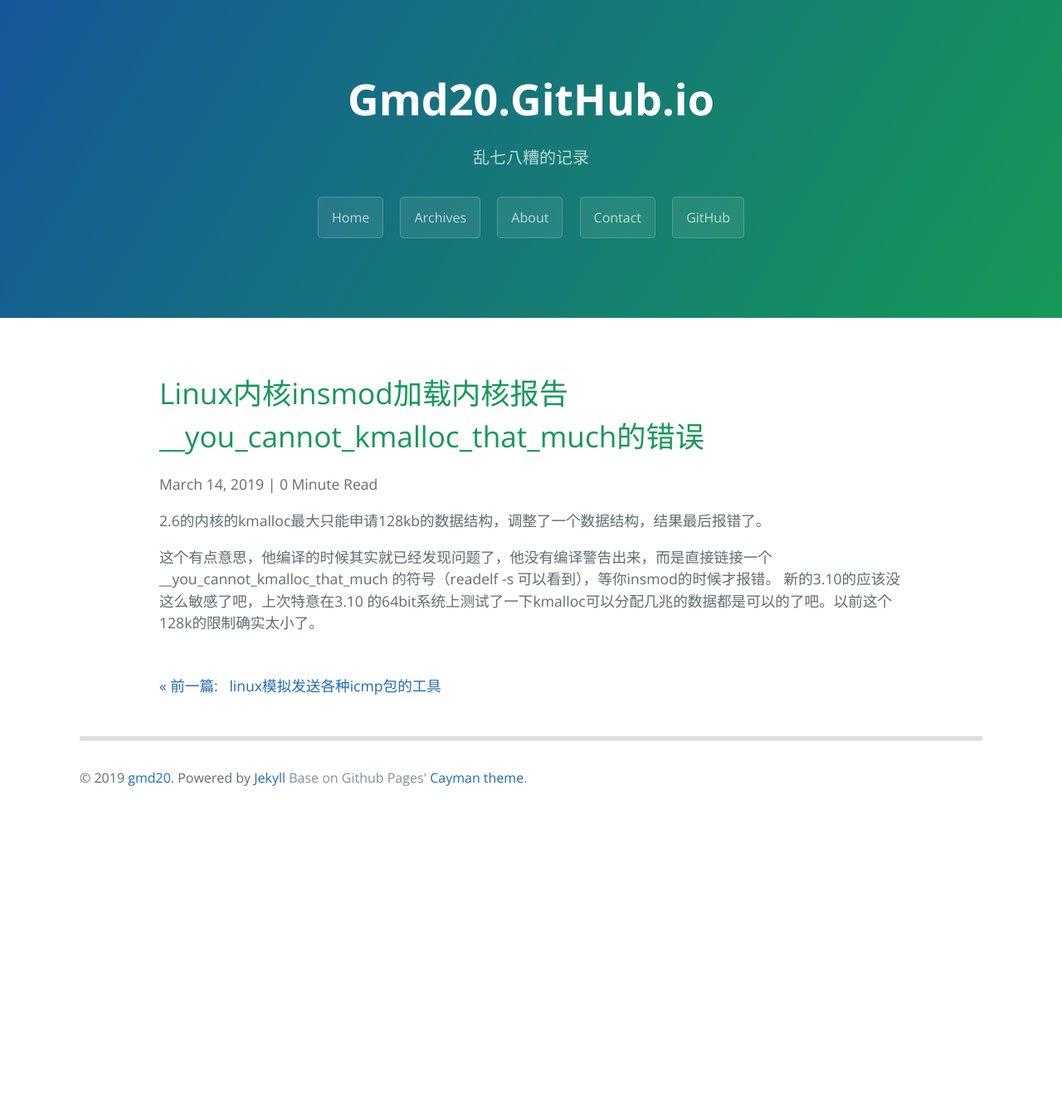
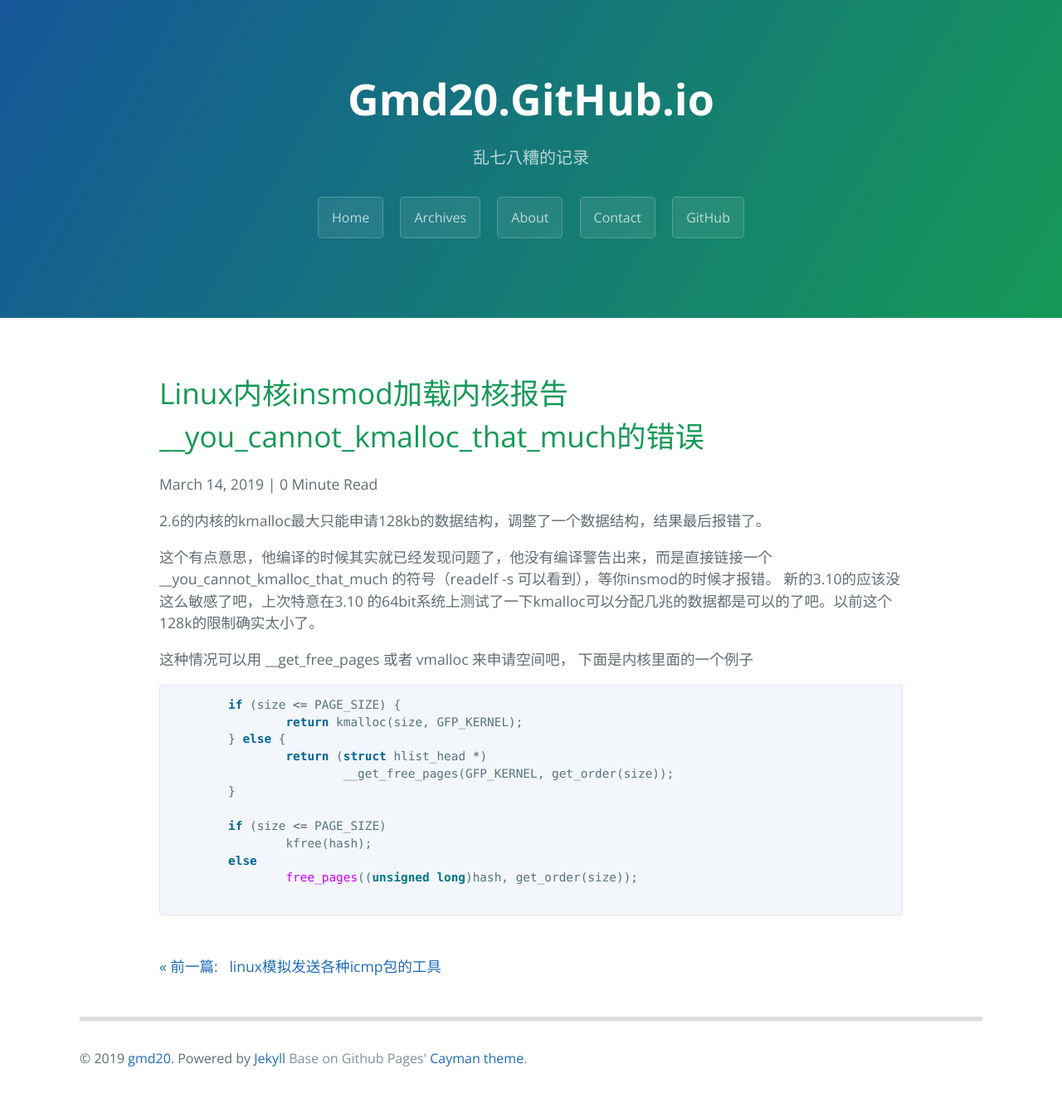
Before and after one commit to gmd20/gmd20.github.io, a Jekyll site: the page built from _posts/2019-03-14-Linux内核insmod加载内核报告__you_cannot_kmalloc_that_much的错误.markdown, in a window 1280 px wide. Shown: the whole page at 83% size. Built offline with Jekyll 4.4.1, drawn with Linux system fonts in a browser that asks for light colours; comment, search, counter and statistics services are not loaded; before the commit the page ends 997 px from its top, so only the background shows below that.

Commit message:
Update 2019-03-14-Linux内核insmod加载内核报告__you_cannot_kmalloc_that_much的错误.markdown

````diff
--- a/_posts/2019-03-14-Linux内核insmod加载内核报告__you_cannot_kmalloc_that_much的错误.markdown
+++ b/_posts/2019-03-14-Linux内核insmod加载内核报告__you_cannot_kmalloc_that_much的错误.markdown
@@ -2,3 +2,19 @@
 
 这个有点意思，他编译的时候其实就已经发现问题了，他没有编译警告出来，而是直接链接一个 __you_cannot_kmalloc_that_much 的符号（readelf -s 可以看到），等你insmod的时候才报错。
 新的3.10的应该没这么敏感了吧，上次特意在3.10 的64bit系统上测试了一下kmalloc可以分配几兆的数据都是可以的了吧。以前这个128k的限制确实太小了。
+
+这种情况可以用 __get_free_pages 或者 vmalloc 来申请空间吧， 下面是内核里面的一个例子
+```c
+	if (size <= PAGE_SIZE) {
+		return kmalloc(size, GFP_KERNEL);
+	} else {
+		return (struct hlist_head *)
+			__get_free_pages(GFP_KERNEL, get_order(size));
+	}
+
+  	if (size <= PAGE_SIZE)
+		kfree(hash);
+	else
+		free_pages((unsigned long)hash, get_order(size));
+
+```
````
